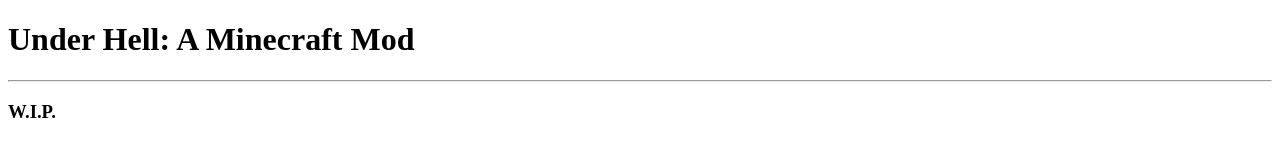
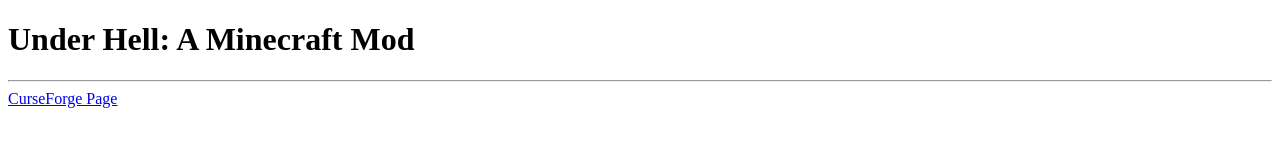
Before and after one commit to Firewolf06/buddi07, a plain HTML site: page modding/minecraft/underhell.html in a window 1280 px wide. Drawn offline with Linux system fonts and the light colour scheme.

Commit message:
Update underhell.html

```diff
--- a/modding/minecraft/underhell.html
+++ b/modding/minecraft/underhell.html
@@ -7,7 +7,7 @@
 	<body>
 		<h1>Under Hell: A Minecraft Mod</h1>
 		<hr>
-		<h3>W.I.P.</h3>
+		<a href=http://www.buddi07.cf/modding/minecraft/underhell.html>CurseForge Page</a>
 	</body>
 
 </html>
```
